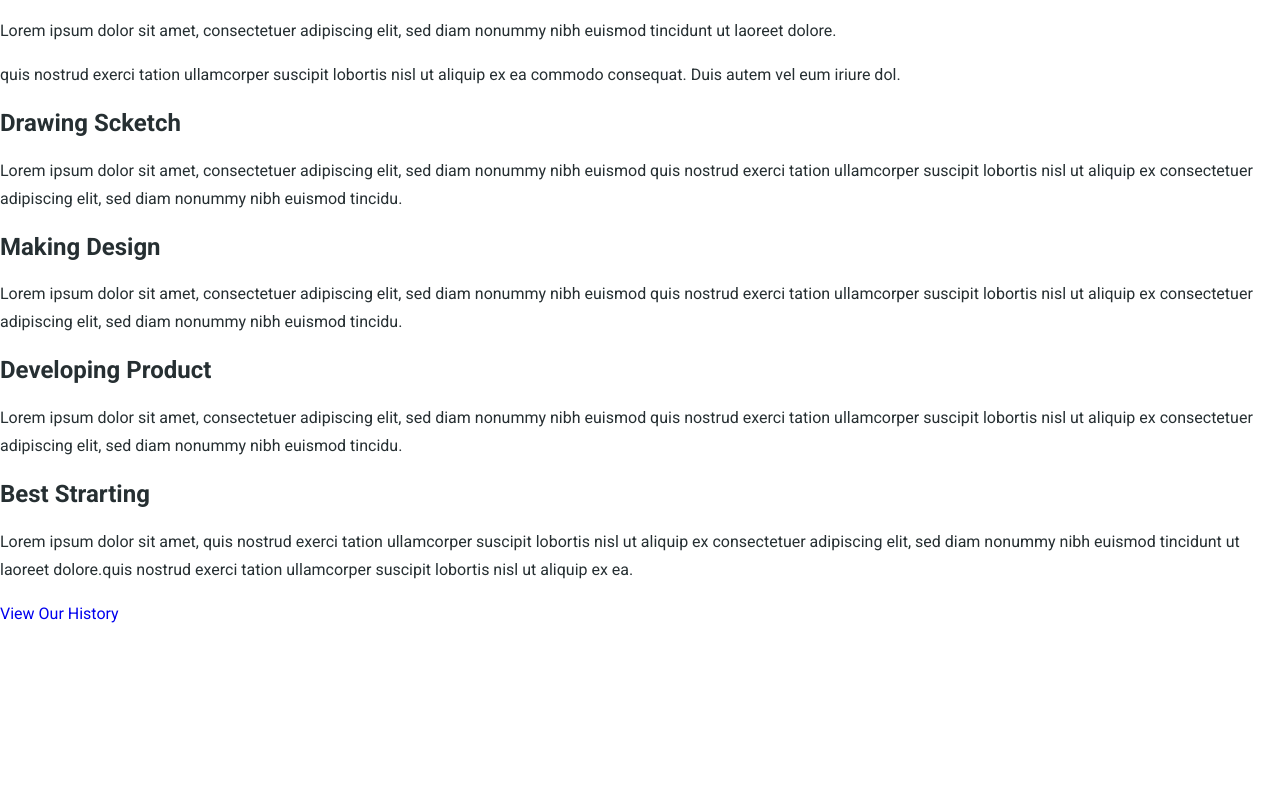
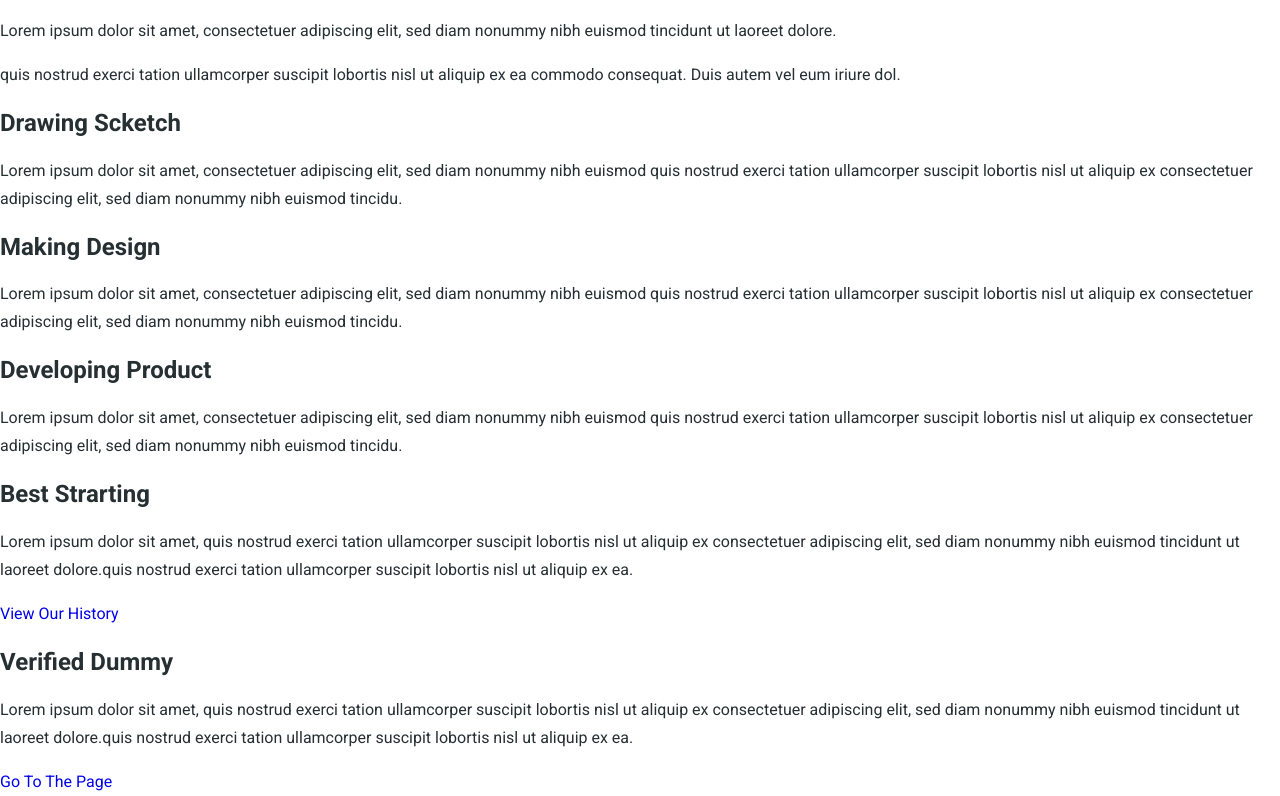
Before and after one commit to milevsky76/alisayed, a plain HTML site: page index.html in a window 1280 px wide. Shown: the part 859-1655 px from the top of the page. Before the commit the page ends 1487 px from the top, so only its background shows below. Drawn offline with Linux system fonts and the light colour scheme.

Commit message:
Добавление секции verified

```diff
--- a/index.html
+++ b/index.html
@@ -71,7 +71,18 @@
 
     <a href="#" class="button">View Our History</a>
   </section>
-  <!-- /.strarting -->
+  <!-- /.best -->
+
+  <section class="verified">
+
+    <h2>Verified Dummy</h2>
+    <p>Lorem ipsum dolor sit amet, quis nostrud exerci tation ullamcorper suscipit lobortis nisl ut aliquip ex
+      consectetuer adipiscing elit, sed diam nonummy nibh euismod tincidunt ut laoreet dolore.quis nostrud exerci tation
+      ullamcorper suscipit lobortis nisl ut aliquip ex ea.</p>
+
+    <a href="#" class="button">Go To The Page</a>
+  </section>
+  <!-- /.verified -->
 </body>
 
 </html>
```
